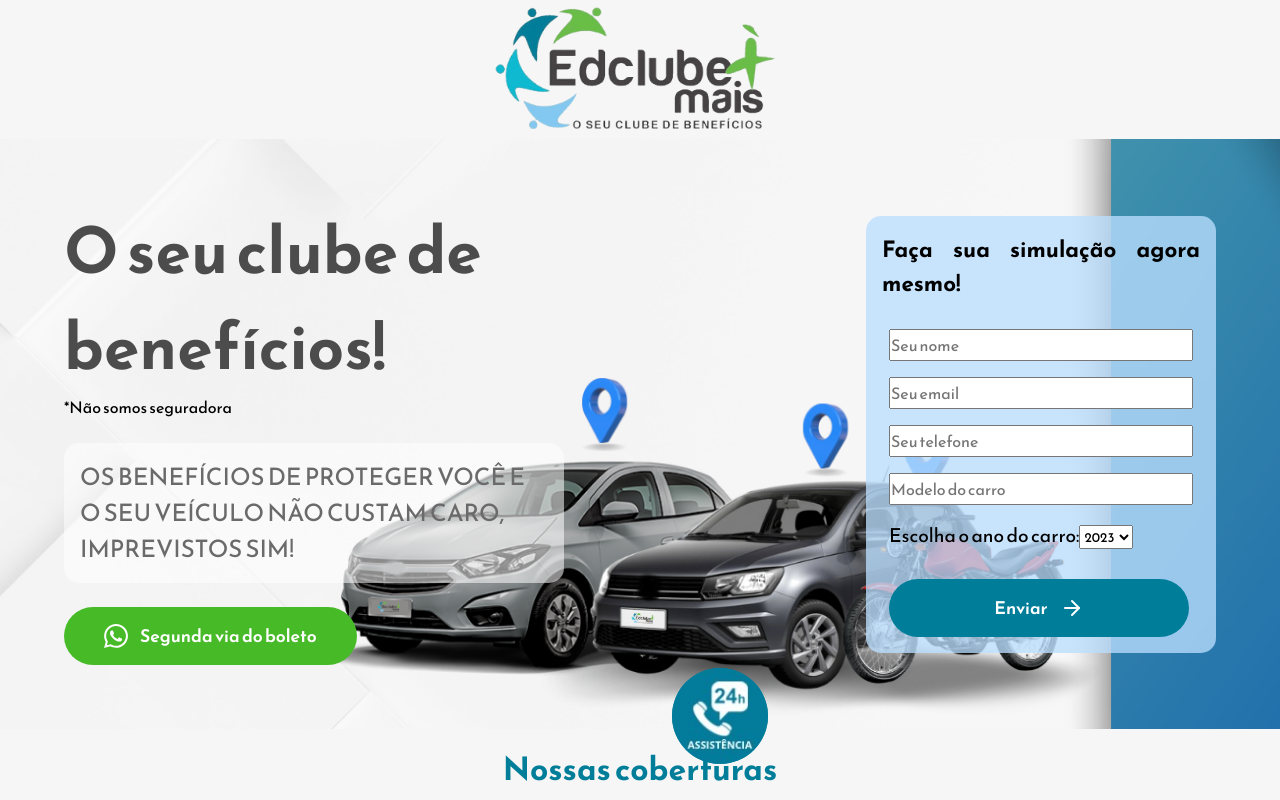
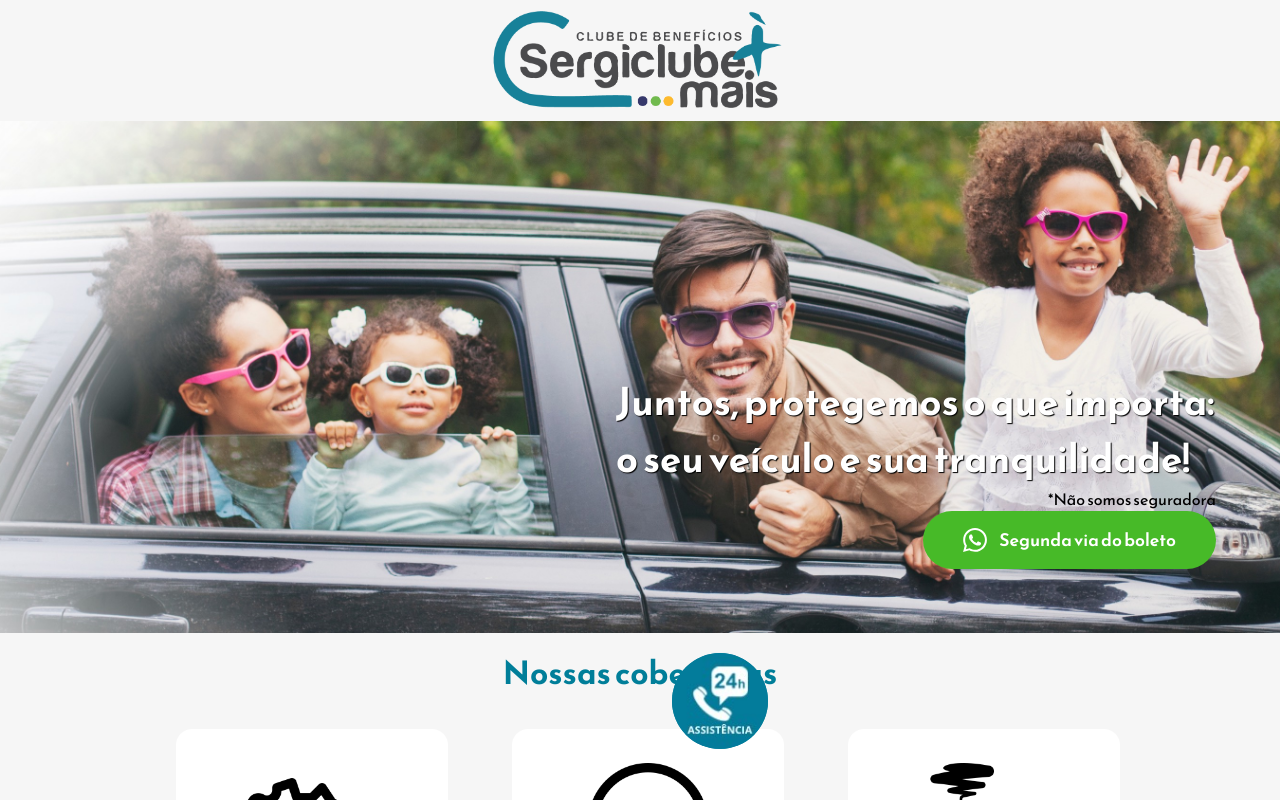
Before and after one commit to brenusaraujo/sergiclube-producao, a React (Create React App) app: page / in a window 1280 px wide. Shown: the top 800 px of the page. Built offline with nearby package versions, Linux system fonts and the light colour scheme.

Commit message:
edita para publicar

```diff
--- a/src/App.css
+++ b/src/App.css
@@ -75,10 +75,11 @@ nav {
   padding: 4rem;
   margin: auto;
   background-color: #9fd5ff;
-  background-image: url("./Assets/backgroun-final.png");
+  background-image: url("./Assets/background-1.png");
   background-size: cover;
   background-repeat: no-repeat;
   background-position: center;
+  height: 32rem;
 }
 #minha-div {
   position: relative; /* Define posição relativa no elemento pai */
@@ -180,14 +181,17 @@ nav {
   flex: 1;
   display: flex;
   flex-direction: column;
-  justify-content: center;
-  align-items: flex-start;
+  justify-content: flex-end;
+  align-items: flex-end;
 }
 .primary-heading {
-  font-size: clamp(2rem, 5vw, 4rem);
-  color: #4c4c4c;
+  font-size: clamp(1rem, 3vw, 5rem);
+  color: rgb(255, 255, 255);
   /* line-height: 5rem; */
   max-width: 600px;
+  bottom: 0;
+  right: 0;
+  text-shadow: 1px 1px 1px black
 }
 .primary-text {
   font-size: clamp(1rem, 3vw, 1.5rem);
@@ -393,7 +397,7 @@ nav {
 }
 
 .work-section-wrapper {
-  background-image: url("./Assets/imagem-container.png");
+  background-image: url("./Assets/background-2.jpeg");
   background-size: cover;
   background-repeat: no-repeat;
   background-position: center;
@@ -412,7 +416,7 @@ nav {
   bottom: 0;
   left: 0;
   margin-left: 1rem;
-  margin-bottom: 5rem;
+  margin-bottom: 1rem;
   /* text-shadow: -1px -1px 0 black, 1px -1px 0 black, -1px 1px 0 black, 1px 1px 0 black; */
 }
 
@@ -432,7 +436,7 @@ nav {
   /* text-shadow: -1px -1px 0 black, 1px -1px 0 black, -1px 1px 0 black, 1px 1px 0 black; */
 }
 .proteja-section-wrapper {
-  background-image: url("./Assets/background-protecao.png");
+  background-image: url("./Assets/background-3.jpeg");
   background-size: cover;
   background-repeat: no-repeat;
   background-position: center;
@@ -443,7 +447,7 @@ nav {
   font-size: clamp(1rem, 3vw, 1.5rem);
   max-width: 500px;
   font-size: 2.5rem;
-  color: #ffffff;
+  color: #575757;
   margin: 1.5rem 0rem;
   padding: 1rem;
   position: absolute;
@@ -459,7 +463,7 @@ nav {
   font-size: clamp(1rem, 3vw, 1.5rem);
   max-width: 500px;
   font-size: 1.5rem;
-  color: #ffffff;
+  color: #575757;
   margin: 1.5rem 0rem;
   padding: 1rem;
   position: absolute;
--- a/src/Components/Assistencia.js
+++ b/src/Components/Assistencia.js
@@ -4,10 +4,8 @@ const Assistencia = () => {
   return (
     <div className="work-section-wrapper">
       <h1>
-        Com nossa assistência 24 horas, você nunca estará sozinho na estrada!
+        Estamos do seu lado 24 horas por dia!
       </h1>
-      <p>Conte conosco em cada curva da sua jornada.</p>
-
     </div>
   );
 };
--- a/src/Components/Contact.js
+++ b/src/Components/Contact.js
@@ -3,7 +3,7 @@ import { ImWhatsapp } from "react-icons/im"
 
 const Contact = () => {
   const [nome, setNome] = useState();
-  const telefoneBoleto = 5571999011086;
+  const telefoneBoleto = 5579999042338;
   const handleWhatsAppButtonClick = () => {
     const message = `Olá, tudo bem? Meu nome é ${nome} e eu gostaria de uma cotação para meu veículo.`;
 
--- a/src/Components/Footer.js
+++ b/src/Components/Footer.js
@@ -3,13 +3,13 @@ import Logo from "../Assets/Logo.png";
 import { BsWhatsapp, BsInstagram, BsFacebook } from "react-icons/bs";
 
 const Footer = () => {
-  const telefone = 5571992402531;
+  const telefone = 5579999042338;
   const message = `Olá, tudo bem? Gostaria de uma cotação para meu veículo.`;
 
   const URL_WHATSAPP_SEM_MENSAGEM = `https://api.whatsapp.com/send?phone=${telefone}&text=${encodeURIComponent(message)}`;
-  const URL_INSTAGRAM = "https://www.instagram.com/edclube.mais/";
+  const URL_INSTAGRAM = "https://www.instagram.com/sergiclube.mais/";
   const URL_FACEBOOK = "https://www.facebook.com/edclube/";
-  const URL_GOOGLE_MAPS = "https://www.google.com.br/maps/place/Condomínio+Edifício+Catabas+Empresarial/@-12.9812211,-38.4564026,15z/data=!4m6!3m5!1s0x7161b1a59ca0445:0x6c83632e7c80bd6a!8m2!3d-12.9812211!4d-38.4564026!16s%2Fg%2F1vf9ckns?entry=ttu";
+  const URL_GOOGLE_MAPS = "https://maps.app.goo.gl/pPNMcgAmPLVt9Pau6";
 
 
   return (
@@ -32,10 +32,11 @@ const Footer = () => {
       </div>
       <div className="footer-section-two">
         <div className="footer-section-columns">
-          <a target="blank" href={URL_GOOGLE_MAPS} className="footer-option">Av. Tancredo Neves, N° 1222, Sala 1004, Edifício Catabas Tower, Caminho das Árvores, Salvador, Bahia, 41820-020.</a>
-          <a target="blank" href="tel:+5571992402531" className="footer-option">(71) 99240-2531 (cotação)</a>
-          <a target="blank" href="tel:+557134329999" className="footer-option">(71) 3432-9999 (central telefônica)</a>
-          <a target="blank" href="tel:+5571999011086" className="footer-option">(71) 99901-1086 (WhatsApp central)</a>
+          <a target="blank" href={URL_GOOGLE_MAPS} className="footer-option">Avenida Pedro Calazans, 947 - Centro, Aracaju - SE, 49010-490.</a>
+          <a target="blank" href="tel:+5579996434475" className="footer-option">(79) 99643-4475 (Recepção)</a>
+          <a target="blank" href="tel:+5579999042338" className="footer-option">(79) 99904-2338 (Call Center)</a>
+          <a target="blank" href="tel:+5579999326067" className="footer-option">(79) 99932-6067 (Setor de eventos)</a>
+          <a target="blank" href="tel:+5530272416" className="footer-option">3027-2416 (Fixo)</a>
         </div>
       </div>
     </div>
--- a/src/Components/Home.js
+++ b/src/Components/Home.js
@@ -16,6 +16,7 @@ const Home = () => {
   const anoDosCarros = calcularAnoDosCarros(intervaloAnos);
   const telefone = 5571992402531;
   const telefoneBoleto = 5571999011086;
+  const telefoneNovo = 5579999042338;
   const [nome, setNome] = useState('');
   const [email, setEmail] = useState('');
   const [telefoneUser, setTelefoneUser] = useState('');
@@ -111,19 +112,16 @@ const Home = () => {
       <div className="home-banner-container">
         <div className="home-titulo-section">
           <h1 className="primary-heading">
-            O seu clube de benefícios!
+            Juntos, protegemos o que importa: o seu veículo e sua tranquilidade!
           </h1>
           <p>
             *Não somos seguradora
-          </p>
-          <p className="primary-text">
-            OS BENEFÍCIOS DE PROTEGER VOCÊ E O SEU VEÍCULO NÃO CUSTAM CARO, IMPREVISTOS SIM!
           </p>
           <button onClick={handleWhatsAppButtonClickWithoutMessage} className="whatsapp-button" target="blank">
             <ImWhatsapp /> Segunda via do boleto
           </button>
         </div>
-        <div className="home-form-section">
+        {/* <div className="home-form-section">
           <h3 className="home-form-heading">Faça sua simulação agora mesmo!</h3>
           <br />
           <form action="post">
@@ -163,7 +161,7 @@ const Home = () => {
               Enviar <FiArrowRight />
             </button>
           </form>
-        </div>
+        </div> */}
       </div>
       <div className="modal-container">
         <button onClick={toggleModal} className="floating-button">
--- a/src/Components/Work.js
+++ b/src/Components/Work.js
@@ -54,7 +54,7 @@ const Work = () => {
   return (
     <div className="consultants-section-wrapper">
       <div className="work-section-top">
-        <p className="primary-subheading">Nossos parceiros</p>
+        <p className="primary-subheading">Clube de vantagens</p>
         <h1 className="primary-heading">Confira quem são nosso parceiros</h1>
       </div>
       <div className="work-section-bottom">
```
Also changed, not shown: src/Assets/Logo.png, 1 other file (tests, documents, lock files or other folders).
